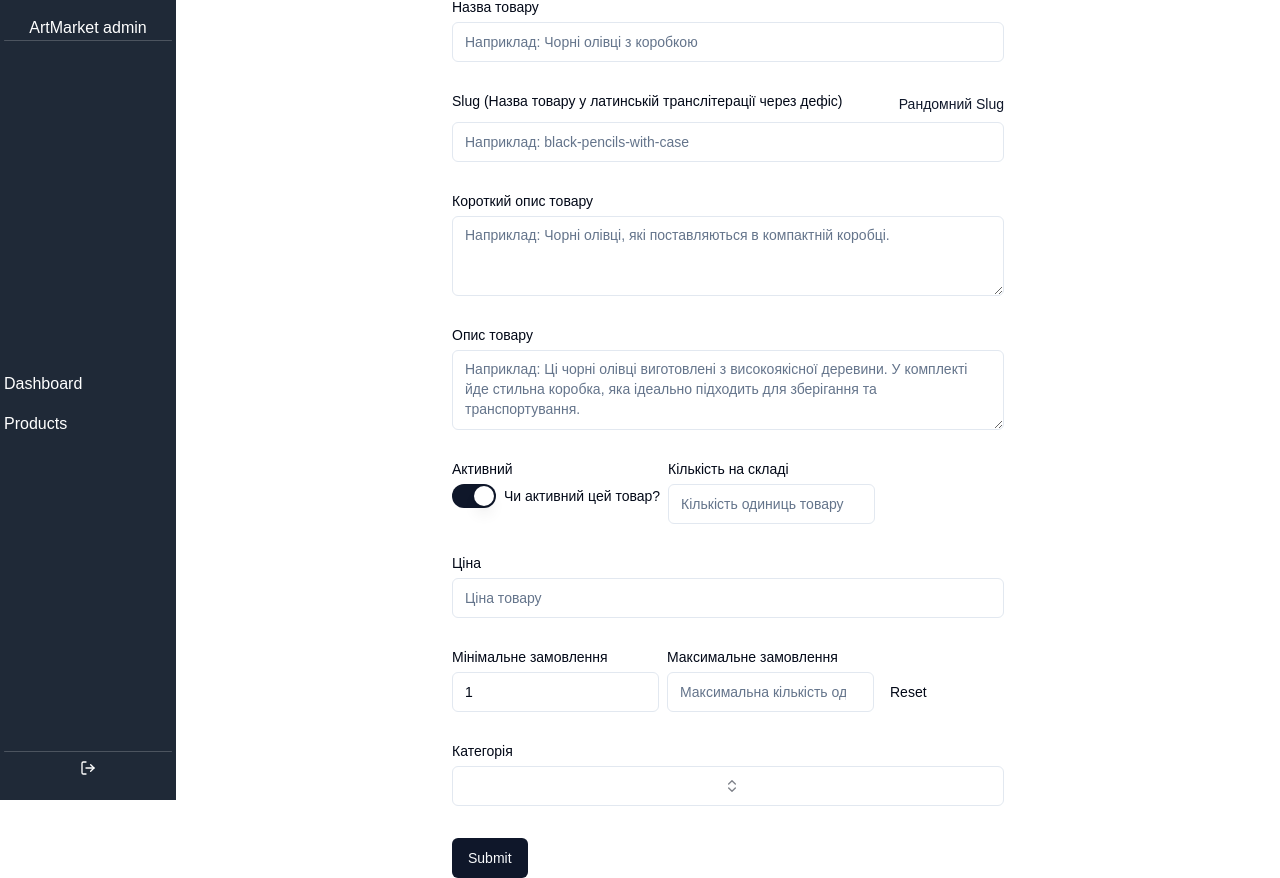
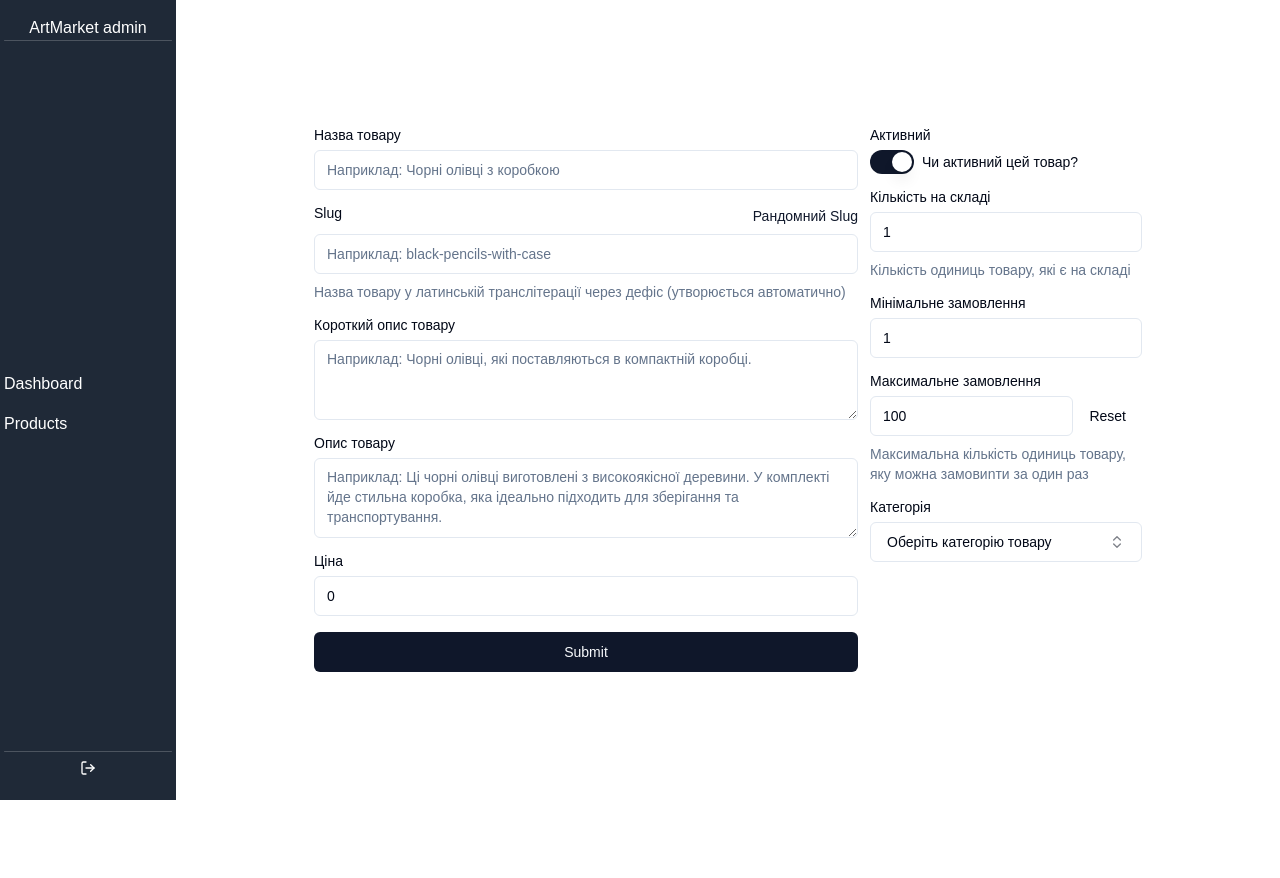
Before and after one commit to DanyloOhurtsov/artmarket-cms, a Next.js app: page /dashboard/products/new in a window 1280 px wide. After the commit the page ends 800 px from the top, so only its background shows below. Built offline with nearby package versions, Linux system fonts and the light colour scheme.

Commit message:
Refactor new product form

```diff
--- a/src/app/(protected)/dashboard/products/new/page.tsx
+++ b/src/app/(protected)/dashboard/products/new/page.tsx
@@ -4,7 +4,7 @@ const NewProductPage = () => {
   return (
     <>
       <section className="w-full min-h-screen flex justify-center items-center">
-        <div className="w-1/2">
+        <div className="w-3/4">
           <NewProductForm />
         </div>
       </section>
--- /dev/null
+++ b/src/components/forms/new-product-form/components/form-fields/number.field.tsx
@@ -0,0 +1,47 @@
+import { ControllerRenderProps, FieldValues } from "react-hook-form";
+
+import { Button } from "@/components/ui/button";
+import { Input } from "@/components/ui/input";
+
+interface NumberFieldProps {
+  field: ControllerRenderProps<FieldValues, string>;
+  placeholder: string;
+  featuredField?: boolean;
+  min?: number;
+}
+
+const NumberField = ({
+  field,
+  placeholder,
+  featuredField,
+  min = 1,
+}: NumberFieldProps) => {
+  return (
+    <div className="flex">
+      <Input
+        type="number"
+        placeholder={placeholder}
+        {...field}
+        min={min}
+        onFocus={(e) => e.target.select()}
+        className="flex-1"
+        value={field.value || 0}
+        onChange={(e) => {
+          const value = e.target.value ? parseFloat(e.target.value) : null;
+          field.onChange(value);
+        }}
+      />
+      {featuredField && (
+        <Button
+          type="button"
+          variant={"ghost"}
+          onClick={() => field.onChange(null)}
+        >
+          Reset
+        </Button>
+      )}
+    </div>
+  );
+};
+
+export default NumberField;
--- /dev/null
+++ b/src/components/forms/new-product-form/components/form-fields/select.field.tsx
@@ -0,0 +1,84 @@
+import { ControllerRenderProps, FieldValues } from "react-hook-form";
+import { CheckIcon, ChevronsUpDownIcon, PlusCircleIcon } from "lucide-react";
+
+import { cn } from "@/lib/utils";
+import { Button } from "@/components/ui/button";
+import HoverTooltip from "@/components/hover-tooltip";
+import * as PopoverComponent from "@/components/ui/popover";
+import * as CommandComponent from "@/components/ui/command";
+
+interface SelectFieldProps {
+  field: ControllerRenderProps<FieldValues, string>;
+  placeholder: string;
+  options?: { value: string; label: string }[];
+}
+
+const SelectField = ({ field, options, placeholder }: SelectFieldProps) => {
+  console.log("SelectField", typeof options);
+
+  const handleCreateCategory = () => {
+    console.log("Create category");
+  };
+
+  return (
+    <PopoverComponent.Popover>
+      <PopoverComponent.PopoverTrigger asChild>
+        <Button variant={"outline"} className="w-full flex justify-between">
+          <p className="truncate flex-1 text-start">
+            {field.value && options?.length
+              ? options?.find((option) => option.value === field.value)?.label
+              : placeholder}
+          </p>
+          <ChevronsUpDownIcon className="ml-2 h-4 w-4 shrink-0 opacity-50" />
+        </Button>
+      </PopoverComponent.PopoverTrigger>
+      <PopoverComponent.PopoverContent>
+        <CommandComponent.Command>
+          <div className="flex gap-x-2">
+            <CommandComponent.CommandInput
+              placeholder="Знайти..."
+              className="flex-1"
+            />
+            <Button
+              variant={"ghost"}
+              size={"icon"}
+              onClick={handleCreateCategory}
+            >
+              <HoverTooltip content="Додати новий елемент" asChild>
+                <PlusCircleIcon size={24} />
+              </HoverTooltip>
+            </Button>
+          </div>
+          {options?.length ? (
+            <>
+              <CommandComponent.CommandEmpty>
+                Немає результатів
+              </CommandComponent.CommandEmpty>
+              <CommandComponent.CommandGroup>
+                {options?.map((option) => (
+                  <CommandComponent.CommandItem
+                    key={option.value}
+                    value={option.value}
+                    onClick={() => field.onChange(option.value)}
+                  >
+                    <CheckIcon
+                      className={cn(
+                        "mr-2 h-4 w-4",
+                        field.value === option.value
+                          ? "opacity-100"
+                          : "opacity-0"
+                      )}
+                    />
+                    {option.label}
+                  </CommandComponent.CommandItem>
+                ))}
+              </CommandComponent.CommandGroup>
+            </>
+          ) : null}
+        </CommandComponent.Command>
+      </PopoverComponent.PopoverContent>
+    </PopoverComponent.Popover>
+  );
+};
+
+export default SelectField;
--- /dev/null
+++ b/src/components/forms/new-product-form/components/form-fields/switch.field.tsx
@@ -0,0 +1,28 @@
+import { ControllerRenderProps, FieldValues } from "react-hook-form";
+
+import { Label } from "@/components/ui/label";
+import { Switch } from "@/components/ui/switch";
+
+interface SwitchFieldProps {
+  field: ControllerRenderProps<FieldValues, string>;
+  placeholder: string;
+  name: string;
+}
+
+const SwitchField = ({ name, field, placeholder }: SwitchFieldProps) => {
+  return (
+    <div className="flex items-center gap-x-2">
+      <Switch
+        {...field}
+        id={name}
+        checked={field.value}
+        onCheckedChange={(e) => {
+          field.onChange(e);
+        }}
+      />
+      <Label htmlFor={name}>{placeholder}</Label>
+    </div>
+  );
+};
+
+export default SwitchField;
--- a/src/components/forms/new-product-form/components/universal-form-field.tsx
+++ b/src/components/forms/new-product-form/components/universal-form-field.tsx
@@ -1,46 +1,25 @@
+import { z } from "zod";
 import { memo } from "react";
-import {
-  CheckIcon,
-  ChevronsUpDownIcon,
-  CircleAlertIcon,
-  PlusCircleIcon,
-} from "lucide-react";
+import { CircleAlertIcon } from "lucide-react";
 import { useFormContext, UseFormReturn } from "react-hook-form";
 
+import { Input } from "@/components/ui/input";
+import { Button } from "@/components/ui/button";
+import { Textarea } from "@/components/ui/textarea";
 import HoverTooltip from "@/components/hover-tooltip";
-import { Button } from "@/components/ui/button";
-import {
-  FormControl,
-  FormField,
-  FormItem,
-  FormLabel,
-  FormMessage,
-} from "@/components/ui/form";
-import { Input } from "@/components/ui/input";
-import { Label } from "@/components/ui/label";
-import { Switch } from "@/components/ui/switch";
-import { Textarea } from "@/components/ui/textarea";
+import * as FormComponent from "@/components/ui/form";
 import { generateRandomSlug } from "@/lib/functions/generate-random-slug";
-import {
-  Popover,
-  PopoverContent,
-  PopoverTrigger,
-} from "@/components/ui/popover";
-import {
-  Command,
-  CommandEmpty,
-  CommandGroup,
-  CommandInput,
-  CommandItem,
-} from "@/components/ui/command";
-import { cn } from "@/lib/utils";
-import { z } from "zod";
+
 import { productSchema } from "../product.schema";
+import SelectField from "./form-fields/select.field";
+import NumberField from "./form-fields/number.field";
+import SwitchField from "./form-fields/switch.field";
 
 interface UniversalFormFieldProps {
   form: UseFormReturn<z.infer<typeof productSchema>>;
   label: string;
   name: string;
+  description?: string;
   placeholder: string;
   minLength?: number;
   maxLength?: number;
@@ -51,6 +30,7 @@ interface UniversalFormFieldProps {
     generateSlug?: boolean;
     resetField?: boolean;
   };
+  showDescription?: boolean;
 }
 
 const UniversalFormField = memo(
@@ -68,6 +48,8 @@ const UniversalFormField = memo(
       generateSlug: false,
       resetField: false,
     },
+    showDescription = false,
+    description,
   }: UniversalFormFieldProps) => {
     const { control } = useFormContext();
 
@@ -89,25 +71,22 @@ const UniversalFormField = memo(
       }
     };
 
-    const handleCreateCategory = () => {
-      console.log("Create category");
-    };
-
     return (
-      <FormField
+      <FormComponent.FormField
         control={control}
         name={name}
         render={({ field, fieldState }) => {
           const hasError = !!fieldState.error;
           return (
-            <FormItem>
+            <FormComponent.FormItem className="">
               <div className="flex justify-between">
-                <FormLabel>{label}</FormLabel>
+                <FormComponent.FormLabel>{label}</FormComponent.FormLabel>
 
                 {featuredField.generateSlug && (
                   <Button
+                    type="button"
+                    size="link"
                     variant={"link"}
-                    size="link"
                     onClick={handleGenerateClick}
                   >
                     Рандомний Slug
@@ -115,13 +94,13 @@ const UniversalFormField = memo(
                 )}
               </div>
               <div className="flex items-center">
-                <FormControl className="flex-1">
+                <FormComponent.FormControl className="flex-1">
                   <div>
                     {/* Input */}
                     {type === "input" && (
                       <Input
+                        {...field}
                         placeholder={placeholder}
-                        {...field}
                         min={minLength}
                         max={maxLength}
                         onChange={(e) => {
@@ -138,121 +117,45 @@ const UniversalFormField = memo(
                     )}
                     {/* Checkbox */}
                     {type === "checkbox" && (
-                      <div className="flex items-center gap-x-2">
-                        <Switch
-                          {...field}
-                          id={name}
-                          checked={field.value}
-                          onCheckedChange={(e) => {
-                            field.onChange(e);
-                          }}
-                        />
-                        <Label htmlFor={name}>{placeholder}</Label>
-                      </div>
+                      <SwitchField
+                        field={field}
+                        placeholder={placeholder}
+                        name={name}
+                      />
                     )}
                     {/* Number */}
                     {type === "number" && (
-                      <div className="flex">
-                        <Input
-                          type="number"
-                          placeholder={placeholder}
-                          {...field}
-                          onFocus={(e) => e.target.select()}
-                          className="flex-1"
-                          value={field.value || ""} // Значення за замовчуванням
-                          onChange={(e) => {
-                            const value = e.target.value
-                              ? parseFloat(e.target.value)
-                              : null;
-                            field.onChange(value);
-                          }}
-                        />
-                        {featuredField.resetField && (
-                          <Button
-                            type="button"
-                            variant={"ghost"}
-                            onClick={() => field.onChange(null)}
-                          >
-                            Reset
-                          </Button>
-                        )}
-                      </div>
+                      <NumberField
+                        field={field}
+                        placeholder={placeholder}
+                        featuredField={featuredField.resetField}
+                      />
                     )}
                     {/* Select */}
                     {type === "select" && (
-                      <Popover>
-                        <PopoverTrigger asChild>
-                          <Button variant={"outline"} className="w-full">
-                            {field.value && field.value
-                              ? options?.find(
-                                  (option) => option.value === field.value
-                                )?.label
-                              : placeholder}
-
-                            <ChevronsUpDownIcon className="ml-2 h-4 w-4 shrink-0 opacity-50" />
-                          </Button>
-                        </PopoverTrigger>
-                        <PopoverContent>
-                          <Command>
-                            <div className="flex gap-x-2">
-                              <CommandInput
-                                placeholder="Знайти..."
-                                className="flex-1"
-                              />
-                              <Button
-                                variant={"ghost"}
-                                size={"icon"}
-                                onClick={handleCreateCategory}
-                              >
-                                <HoverTooltip
-                                  content="Додати новий елемент"
-                                  asChild
-                                >
-                                  <PlusCircleIcon size={24} />
-                                </HoverTooltip>
-                              </Button>
-                            </div>
-                            {options?.length ? (
-                              <>
-                                <CommandEmpty>Немає результатів</CommandEmpty>
-                                <CommandGroup>
-                                  {options?.map((option) => (
-                                    <CommandItem
-                                      key={option.value}
-                                      value={option.value}
-                                      onClick={() =>
-                                        field.onChange(option.value)
-                                      }
-                                    >
-                                      <CheckIcon
-                                        className={cn(
-                                          "mr-2 h-4 w-4",
-                                          field.value === option.value
-                                            ? "opacity-100"
-                                            : "opacity-0"
-                                        )}
-                                      />
-                                      {option.label}
-                                    </CommandItem>
-                                  ))}
-                                </CommandGroup>
-                              </>
-                            ) : null}
-                          </Command>
-                        </PopoverContent>
-                      </Popover>
+                      <SelectField
+                        field={field}
+                        options={options}
+                        placeholder={placeholder}
+                      />
                     )}
                   </div>
-                </FormControl>
+                </FormComponent.FormControl>
                 {hasError && (
                   <HoverTooltip content={fieldState.error?.message} side="left">
-                    <FormMessage className="px-2">
+                    <FormComponent.FormMessage className="px-2">
                       <CircleAlertIcon size={24} />
-                    </FormMessage>
+                    </FormComponent.FormMessage>
                   </HoverTooltip>
                 )}
               </div>
-            </FormItem>
+
+              {showDescription && (
+                <FormComponent.FormDescription>
+                  {description}
+                </FormComponent.FormDescription>
+              )}
+            </FormComponent.FormItem>
           );
         }}
       />
--- a/src/components/forms/new-product-form/new-product.form.tsx
+++ b/src/components/forms/new-product-form/new-product.form.tsx
@@ -4,9 +4,9 @@ import { z } from "zod";
 import { memo, useMemo } from "react";
 import { useForm } from "react-hook-form";
 
+import { Form } from "@/components/ui/form";
+import { Button } from "@/components/ui/button";
 import { zodResolver } from "@hookform/resolvers/zod";
-import { Button } from "@/components/ui/button";
-import { Form } from "@/components/ui/form";
 
 import UniversalFormField from "./components/universal-form-field";
 import { productSchema, defaultProductValues } from "./product.schema";
@@ -27,7 +27,11 @@ const NewProductForm = () => {
 
   return (
     <Form {...form}>
-      <form onSubmit={form.handleSubmit(onSubmit)} className="space-y-8">
+      <form
+        onSubmit={form.handleSubmit(onSubmit)}
+        className="flex gap-x-3 w-full"
+      >
+        <div className="flex flex-col space-y-4 w-2/3">
           <UniversalFormField
             form={form}
             name="name"
@@ -37,11 +41,13 @@ const NewProductForm = () => {
           <UniversalFormField
             form={form}
             name="slug"
-          label="Slug (Назва товару у латинській транслітерації через дефіс)"
+            label="Slug"
             placeholder="Наприклад: black-pencils-with-case"
             featuredField={{
               generateSlug: true,
             }}
+            description="Назва товару у латинській транслітерації через дефіс (утворюється автоматично)"
+            showDescription
           />
           <UniversalFormField
             name="shortDesc"
@@ -61,7 +67,19 @@ const NewProductForm = () => {
             minLength={3}
             maxLength={1000}
           />
-        <div className="flex gap-x-2">
+          <UniversalFormField
+            form={form}
+            name="price"
+            label="Ціна"
+            placeholder="Ціна товару"
+            type="number"
+          />
+
+          <Button type="submit">Submit</Button>
+        </div>
+
+        {/* Aside */}
+        <div className="flex flex-col space-y-4 w-1/3">
           <UniversalFormField
             form={form}
             name="isActive"
@@ -73,34 +91,28 @@ const NewProductForm = () => {
             form={form}
             name="stock"
             label="Кількість на складі"
-            placeholder="Кількість одиниць товару на складі"
+            placeholder="На складі"
             type="number"
+            showDescription
+            description="Кількість одиниць товару, які є на складі"
           />
-        </div>
-        <UniversalFormField
-          form={form}
-          name="price"
-          label="Ціна"
-          placeholder="Ціна товару"
-          type="number"
-        />
-        <div className="flex gap-x-2">
           <UniversalFormField
             form={form}
             name="minOrder"
             label="Мінімальне замовлення"
-            placeholder="Мінімальна кількість одиниць товару, яку можна замовити"
+            placeholder="1"
             type="number"
           />
           <UniversalFormField
             form={form}
             name="maxOrder"
             label="Максимальне замовлення"
-            placeholder="Максимальна кількість одиниць товару, яку можна замовит"
+            placeholder="10"
             type="number"
             featuredField={{ resetField: true }}
+            showDescription
+            description="Максимальна кількість одиниць товару, яку можна замовиnти за один раз"
           />
-        </div>
           <UniversalFormField
             name="category"
             label="Категорія"
@@ -109,8 +121,7 @@ const NewProductForm = () => {
             type="select"
             options={[]}
           />
-
-        <Button type="submit">Submit</Button>
+        </div>
       </form>
     </Form>
   );
--- a/src/components/forms/new-product-form/product.schema.ts
+++ b/src/components/forms/new-product-form/product.schema.ts
@@ -124,8 +124,8 @@ export const defaultProductValues = {
   description: "",
   shortDesc: "",
   minOrder: 1,
-  maxOrder: null,
-  stock: 0,
+  maxOrder: 100,
+  stock: 1,
   price: 0,
   isActive: true,
   category: defaultCategoryValues,
```
Lines whose indentation alone changed are shown as unchanged.
